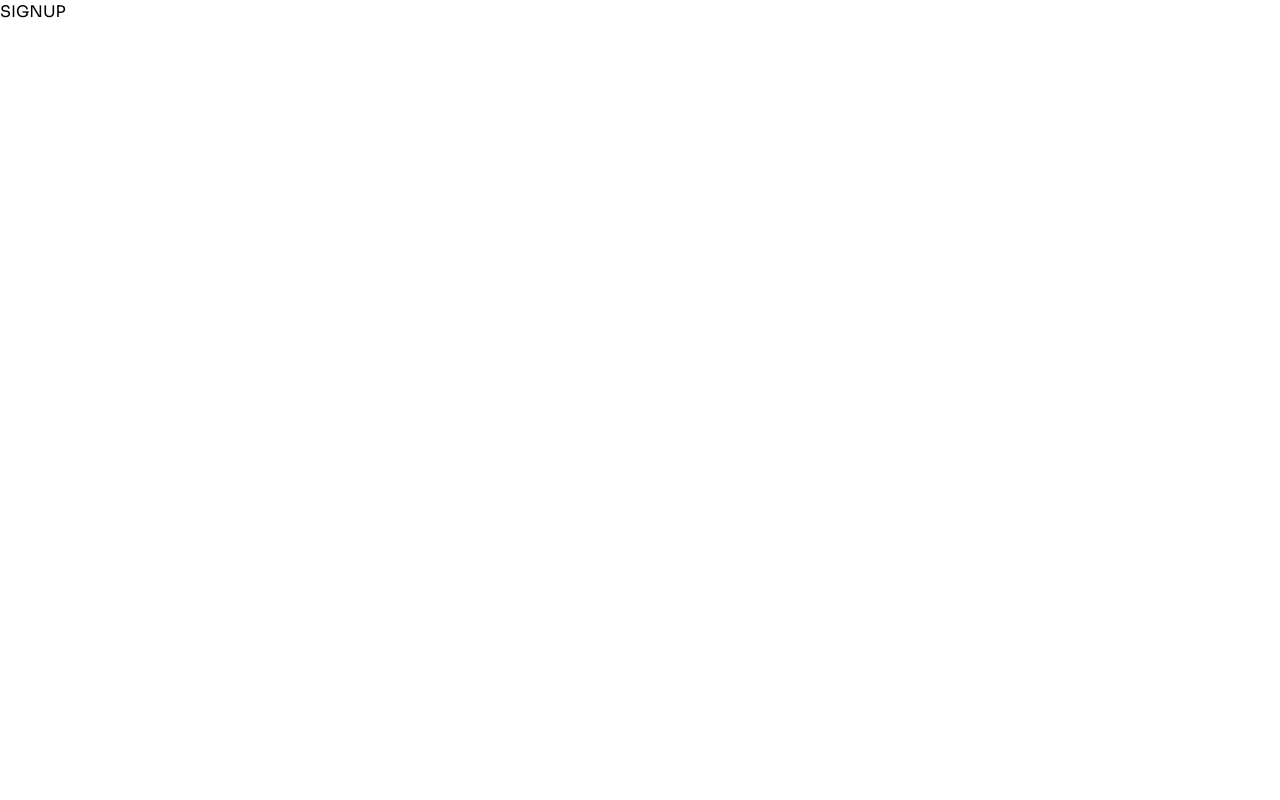
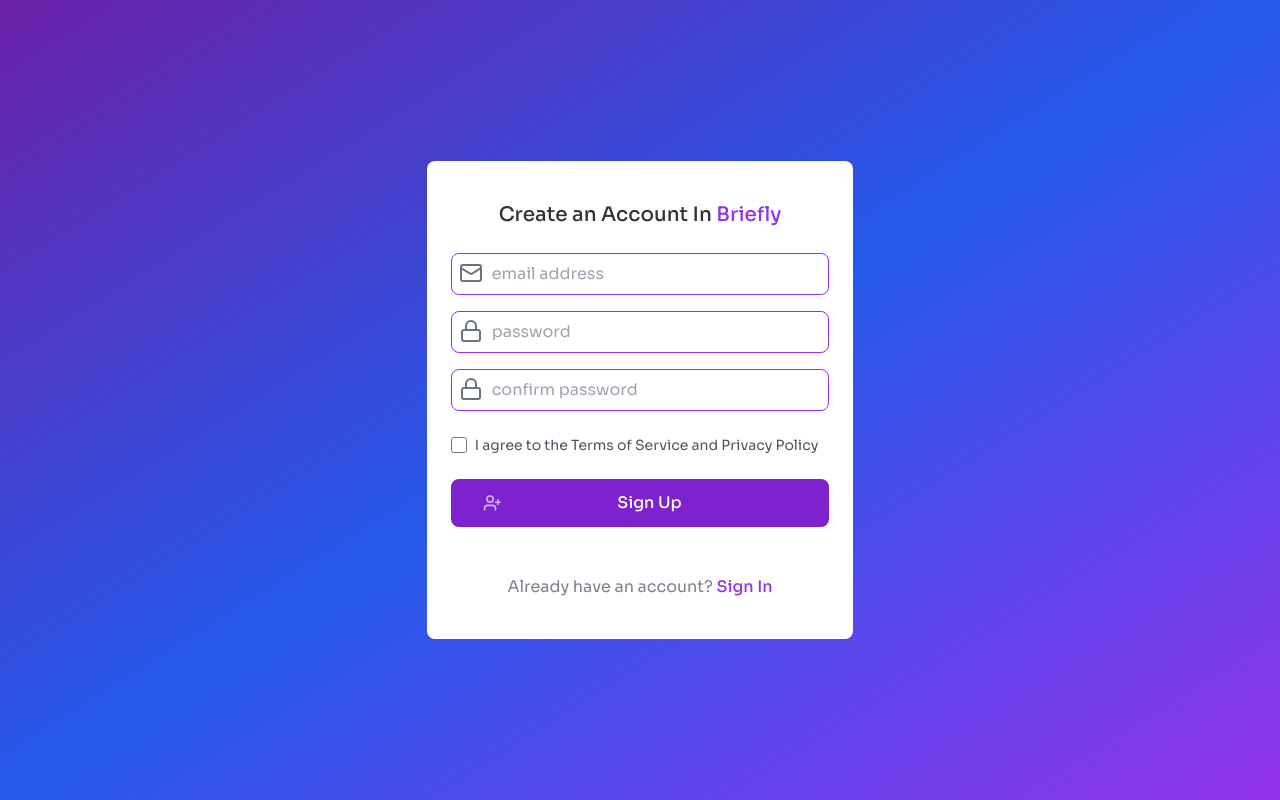
Before and after one commit to Uss-Momas/briefly, a React (Vite) app in the folder web-refactored/: page /signup in a window 1280 px wide. Built offline with nearby package versions, Linux system fonts and the light colour scheme.

Commit message:
creating the signup page

```diff
--- a/web-refactored/src/pages/Signup/index.jsx
+++ b/web-refactored/src/pages/Signup/index.jsx
@@ -1,7 +1,43 @@
+import { LockIcon, LogIn, Mail, UserPlus } from "lucide-react";
+import { Link } from "react-router-dom";
+
 export default function Signup() {
     return (
         <div>
-            SIGNUP
+            <div className="min-h-dvh flex items-center justify-center bg-gradient-to-br from-purple-800 via-zircon-600 to-purple-600">
+                <div className="flex flex-col gap-6 bg-white w-1/3 rounded-lg py-10 px-6 max-md:w-3/4">
+                    <h1 className="text-xl text-black/80 text-center font-medium">
+                        Create an Account In <Link to={"/"} className="text-purple-600">Briefly</Link>
+                    </h1>
+                    <div className="flex flex-col gap-4">
+                        <div className="flex-1 relative">
+                            <Mail className="absolute left-2 top-2 text-gray-500" />
+                            <input className="border border-purple-600 outline-none focus:ring-2 focus:ring-purple-300 shadow-sm rounded-lg w-full pl-10 py-2" type="email" name="email" placeholder="email address" />
+                        </div>
+                        <div className="relative">
+                            <LockIcon className="absolute left-2 top-2 text-gray-500" />
+                            <input className="border border-purple-600 outline-none focus:ring-2 focus:ring-purple-300 shadow-sm rounded-lg w-full pl-10 py-2" type="password" name="password" placeholder="password" />
+                        </div>
+                        <div className="relative">
+                            <LockIcon className="absolute left-2 top-2 text-gray-500" />
+                            <input className="border border-purple-600 outline-none focus:ring-2 focus:ring-purple-300 shadow-sm rounded-lg w-full pl-10 py-2" type="password" name="password" placeholder="confirm password" />
+                        </div>
+                    </div>
+                    <div className="flex items-center text-gray-600 text-sm gap-2">
+                        <input className="h-4 w-4" type="checkbox" name="remember" id="remember" />
+                        <label className="hover:cursor-pointer" htmlFor="remember">I agree to the Terms of Service and Privacy Policy</label>
+                    </div>
+                    <div className="flex items-center text-white font-medium rounded-lg px-8 py-3 bg-purple-700 transition-all duration-200 hover:scale-105 hover:bg-purple-600 w-full">
+                        <UserPlus className="h-5 w-5 text-purple-300" />
+                        <button className="w-full">
+                            Sign Up
+                        </button>
+                    </div>
+                    <div className="text-center mt-6">
+                        <p className="text-gray-500/90">Already have an account? <Link to={"/login"}><span className="text-purple-600 font-medium hover:text-purple-500">Sign In</span></Link></p>
+                    </div>
+                </div>
+            </div>
         </div>
     );
 }
```
